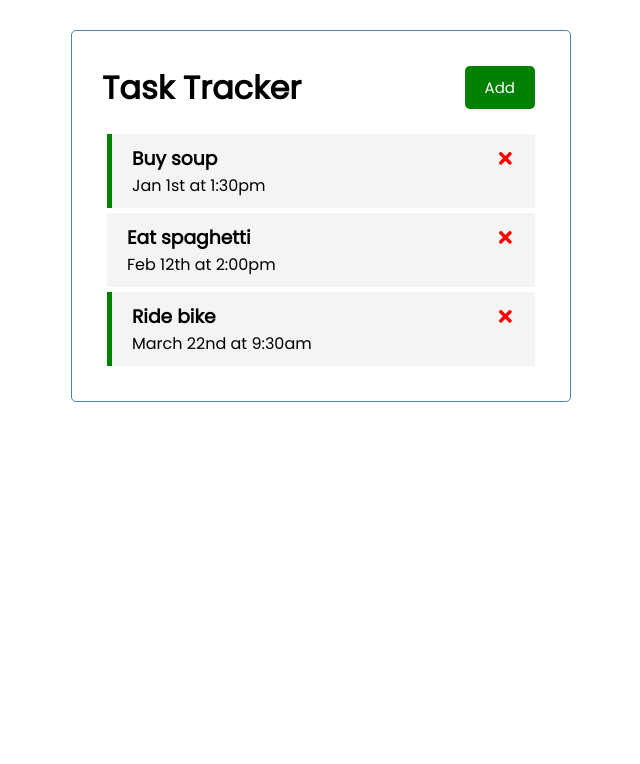
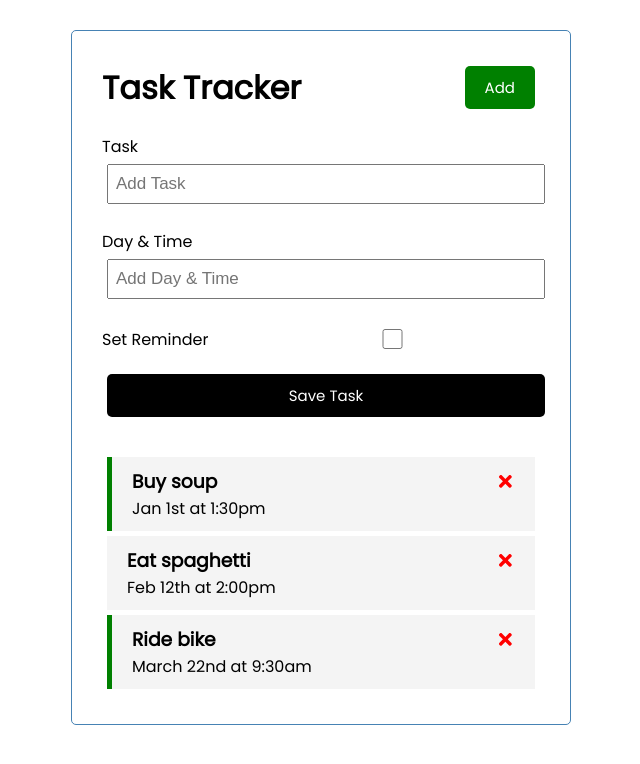
Before and after one commit to s-palmer/react-task-tracker, a React (Create React App) app: page / in a window 1280 px wide. Shown: the top 764 px of the page, without its empty margins (319-959 px from the left). Built offline with nearby package versions, Linux system fonts and the light colour scheme.

Commit message:
Add Task Form

```diff
--- a/src/App.js
+++ b/src/App.js
@@ -1,6 +1,7 @@
 import './App.css';
 import Header from './components/Header';
 import Tasks from './components/Tasks';
+import AddTask from './components/AddTask';
 import { useState } from "react";
 
 
@@ -42,6 +43,7 @@
   return (
     <div className="container">
       <Header />
+      <AddTask />
       {tasks.length > 0 ? <Tasks tasks={tasks} onDelete={deleteTask} onToggle={toggleReminder}/> : 'You have no tasks'}
     </div>
   );
--- /dev/null
+++ b/src/components/AddTask.js
@@ -0,0 +1,28 @@
+import { useState } from 'react'
+
+const AddTask = () => {
+  const [text, setText] = useState('')
+  const [day, setDay] = useState('')
+  const [reminder, setReminder] = useState('false')
+
+  return (
+    <form className="add-form">
+      <div className="form-control">
+        <label>Task</label>
+        <input type="text" placeholder='Add Task' value={text} onChange={(e) => setText(e.target.value)}/>
+      </div>
+      <div className="form-control">
+        <label>Day & Time</label>
+        <input type="text" placeholder='Add Day & Time' value={day} onChange={(e) => setDay(e.target.value)}/>
+      </div>
+      <div className="form-control form-control-check">
+        <label>Set Reminder</label>
+        <input type="checkbox" value={reminder} onChange={(e) => setReminder(e.currentTarget.checked)}/>
+      </div>
+
+      <input type="submit" className="btn btn-block" value='Save Task' />
+    </form>
+  )
+}
+
+export default AddTask
```
